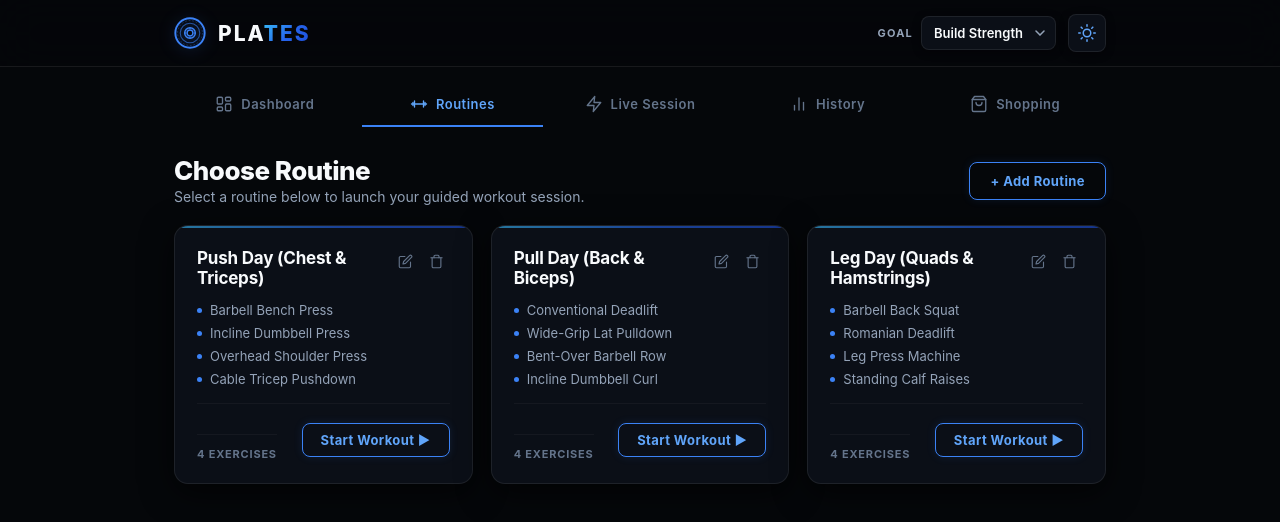
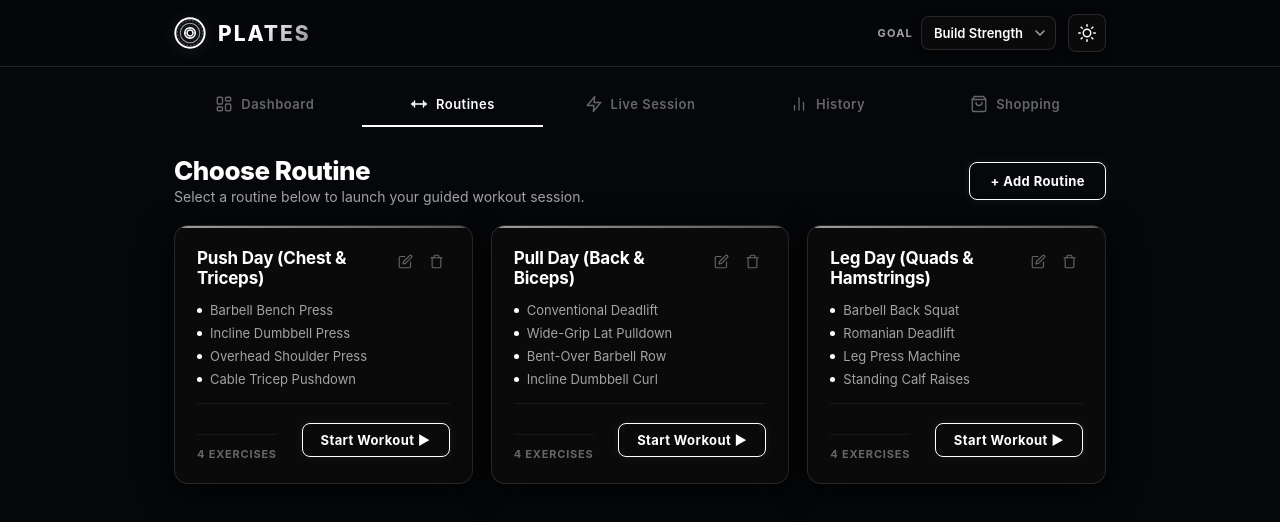
Before and after one commit to MiKecantdothis/plates, a website: page index.html in a window 1280 px wide. Both pictures are taken after a click on the button "Start Workout ▶". Drawn offline with nearby package versions, Linux system fonts and the light colour scheme; a web font is replaced by a local one.

Commit message:
style: implement minimalist black-and-white theme while preserving dashboard colors

```diff
--- a/index.css
+++ b/index.css
@@ -2,18 +2,72 @@
    Plates — Deep Black & Blue Luxury Design System
    ============================================ */
 
-/* ── Theme Variables ── */
+/* ── Theme Variables: Minimalist Monochrome (Black & White) ── */
 :root {
   --theme: dark;
 
-  /* Background layers (Ultra-deep obsidian black) */
+  /* Background layers (Crisp deep black & obsidian) */
   --bg-base: #05070a;
+  --bg-surface: #0a0a0a;
+  --bg-elevated: #141414;
+  --bg-hover: #1f1f1f;
+  --bg-active: #2a2a2a;
+
+  /* General App Monochrome Accents (Crisp White & Silver) */
+  --accent: #ffffff;
+  --accent-light: #ffffff;
+  --accent-dark: #d4d4d4;
+  --accent-glow: rgba(255, 255, 255, 0.18);
+  --accent-gradient: linear-gradient(135deg, #ffffff 0%, #888888 100%);
+  --accent-subtle: rgba(255, 255, 255, 0.08);
+
+  /* Status & Functional colors in Monochrome */
+  --green: #ffffff;
+  --green-glow: rgba(255, 255, 255, 0.18);
+  --red: #f43f5e;
+  --red-subtle: rgba(244, 63, 94, 0.12);
+  --orange: #ffffff;
+
+  /* Typography */
+  --text-primary: #ffffff;
+  --text-secondary: #a3a3a3;
+  --text-muted: #666666;
+
+  /* Borders & Glassmorphism */
+  --border: rgba(255, 255, 255, 0.12);
+  --border-subtle: rgba(255, 255, 255, 0.06);
+  --border-accent: rgba(255, 255, 255, 0.32);
+
+  /* Shadows */
+  --shadow-sm: 0 2px 8px rgba(0, 0, 0, 0.7);
+  --shadow-card: 0 8px 32px rgba(0, 0, 0, 0.85);
+  --shadow-glow: 0 0 24px rgba(255, 255, 255, 0.12);
+  --header-bg: rgba(5, 7, 10, 0.92);
+  --modal-bg: #0d0d0d;
+  --modal-backdrop: rgba(0, 0, 0, 0.85);
+
+  /* Fonts & Geometry — Apple iPhone San Francisco (SF Pro) */
+  --font-display: -apple-system, BlinkMacSystemFont, 'SF Pro Display', 'SF Pro', 'SF Pro Text', -apple-system-body, 'Helvetica Neue', Helvetica, system-ui, sans-serif;
+  --font-sans: -apple-system, BlinkMacSystemFont, 'SF Pro Text', 'SF Pro Display', 'SF Pro', -apple-system-body, 'Helvetica Neue', Helvetica, system-ui, sans-serif;
+
+  --radius-sm: 8px;
+  --radius-md: 14px;
+  --radius-lg: 20px;
+  --radius-full: 999px;
+
+  --transition-fast: 0.18s cubic-bezier(0.4, 0, 0.2, 1);
+  --transition-base: 0.28s cubic-bezier(0.4, 0, 0.2, 1);
+}
+
+/* ════════════════════════════════════════════════════════════
+   DASHBOARD COLOURS: Retains luxury Electric Blue & Cobalt
+   ════════════════════════════════════════════════════════════ */
+#tab-dashboard {
   --bg-surface: #0b0f17;
   --bg-elevated: #111723;
   --bg-hover: #192234;
   --bg-active: #212c44;
 
-  /* Electric Cobalt & Cyan-Blue accents */
   --accent: #3b82f6;
   --accent-light: #60a5fa;
   --accent-dark: #1d4ed8;
@@ -21,55 +75,66 @@
   --accent-gradient: linear-gradient(135deg, #38bdf8 0%, #2563eb 55%, #1d4ed8 100%);
   --accent-subtle: rgba(59, 130, 246, 0.12);
 
-  /* Status & Functional colors */
   --green: #10b981;
   --green-glow: rgba(16, 185, 129, 0.22);
   --red: #f43f5e;
   --red-subtle: rgba(244, 63, 94, 0.12);
   --orange: #f59e0b;
 
-  /* Typography */
   --text-primary: #f8fafc;
   --text-secondary: #94a3b8;
   --text-muted: #64748b;
 
-  /* Borders & Glassmorphism */
   --border: rgba(255, 255, 255, 0.08);
   --border-subtle: rgba(255, 255, 255, 0.04);
   --border-accent: rgba(59, 130, 246, 0.38);
-
-  /* Shadows */
-  --shadow-sm: 0 2px 8px rgba(0, 0, 0, 0.4);
-  --shadow-card: 0 8px 32px rgba(0, 0, 0, 0.65);
-  --shadow-glow: 0 0 24px var(--accent-glow);
-  --header-bg: rgba(5, 7, 10, 0.85);
-  --modal-bg: #0b0f17;
-  --modal-backdrop: rgba(0, 0, 0, 0.8);
-
-  /* Fonts & Geometry — Apple iPhone San Francisco (SF Pro) */
-  --font-display: -apple-system, BlinkMacSystemFont, 'SF Pro Display', 'SF Pro', 'SF Pro Text', -apple-system-body, 'Helvetica Neue', Helvetica, system-ui, sans-serif;
-  --font-sans: -apple-system, BlinkMacSystemFont, 'SF Pro Text', 'SF Pro Display', 'SF Pro', -apple-system-body, 'Helvetica Neue', Helvetica, system-ui, sans-serif;
-
-  --radius-sm: 8px;
-  --radius-md: 14px;
-  --radius-lg: 20px;
-  --radius-full: 999px;
-
-  --transition-fast: 0.18s cubic-bezier(0.4, 0, 0.2, 1);
-  --transition-base: 0.28s cubic-bezier(0.4, 0, 0.2, 1);
 }
 
 [data-theme="light"] {
   --theme: light;
 
-  /* Background layers (Icy porcelain white & soft blue-grey) */
+  /* Monochrome Light background layers */
   --bg-base: #f0f4f9;
+  --bg-surface: #ffffff;
+  --bg-elevated: #f4f4f5;
+  --bg-hover: #e4e4e7;
+  --bg-active: #d4d4d8;
+
+  --accent: #000000;
+  --accent-light: #18181b;
+  --accent-dark: #27272a;
+  --accent-glow: rgba(0, 0, 0, 0.14);
+  --accent-gradient: linear-gradient(135deg, #000000 0%, #52525b 100%);
+  --accent-subtle: rgba(0, 0, 0, 0.06);
+
+  --green: #000000;
+  --green-glow: rgba(0, 0, 0, 0.12);
+  --red: #e11d48;
+  --red-subtle: rgba(225, 29, 72, 0.1);
+  --orange: #000000;
+
+  --text-primary: #09090b;
+  --text-secondary: #52525b;
+  --text-muted: #a1a1aa;
+
+  --border: rgba(0, 0, 0, 0.12);
+  --border-subtle: rgba(0, 0, 0, 0.06);
+  --border-accent: rgba(0, 0, 0, 0.35);
+
+  --shadow-sm: 0 2px 6px rgba(0, 0, 0, 0.05);
+  --shadow-card: 0 8px 24px rgba(0, 0, 0, 0.08);
+  --shadow-glow: 0 0 20px var(--accent-glow);
+  --header-bg: rgba(240, 244, 249, 0.92);
+  --modal-bg: #ffffff;
+  --modal-backdrop: rgba(0, 0, 0, 0.55);
+}
+
+[data-theme="light"] #tab-dashboard {
   --bg-surface: #ffffff;
   --bg-elevated: #e4ecf7;
   --bg-hover: #d6e3f3;
   --bg-active: #c4d5ed;
 
-  /* Rich Royal Navy & Electric Blue */
   --accent: #2563eb;
   --accent-light: #1d4ed8;
   --accent-dark: #1e40af;
@@ -77,30 +142,19 @@
   --accent-gradient: linear-gradient(135deg, #3b82f6 0%, #1d4ed8 100%);
   --accent-subtle: rgba(37, 99, 235, 0.08);
 
-  /* Status colors */
   --green: #059669;
   --green-glow: rgba(5, 150, 105, 0.16);
   --red: #e11d48;
   --red-subtle: rgba(225, 29, 72, 0.1);
   --orange: #d97706;
 
-  /* Typography */
   --text-primary: #0f172a;
   --text-secondary: #475569;
   --text-muted: #94a3b8;
 
-  /* Borders & Glassmorphism */
   --border: rgba(15, 23, 42, 0.08);
   --border-subtle: rgba(15, 23, 42, 0.04);
   --border-accent: rgba(37, 99, 235, 0.32);
-
-  /* Shadows */
-  --shadow-sm: 0 2px 6px rgba(15, 23, 42, 0.04);
-  --shadow-card: 0 8px 24px rgba(15, 23, 42, 0.06), 0 1px 3px rgba(15, 23, 42, 0.04);
-  --shadow-glow: 0 0 20px var(--accent-glow);
-  --header-bg: rgba(240, 244, 249, 0.88);
-  --modal-bg: #ffffff;
-  --modal-backdrop: rgba(15, 23, 42, 0.45);
 }
 
 /* ── Reset & Base ── */
@@ -187,6 +241,10 @@ body {
 
 .logo:hover .plate-logo-icon {
   transform: rotate(45deg);
+}
+
+.logo-text .accent {
+  color: #ffffff;
 }
 
 .logo-text {
@@ -347,9 +405,18 @@ body {
 }
 
 .nav-btn.active {
-  color: var(--accent-light);
-  border-bottom-color: var(--accent);
+  color: #ffffff;
+  border-bottom-color: #ffffff;
   background: transparent;
+}
+
+#nav-btn-dashboard.active {
+  color: #60a5fa;
+  border-bottom-color: #3b82f6;
+}
+
+#nav-btn-dashboard:hover {
+  color: #60a5fa;
 }
 
 .nav-icon {
@@ -485,11 +552,11 @@ body {
   color: var(--accent-light);
   border: 1.5px solid var(--accent);
   font-weight: 700;
-  box-shadow: 0 0 10px rgba(59, 130, 246, 0.12);
+  box-shadow: 0 0 10px var(--accent-subtle);
 }
 
 .btn-primary:hover {
-  background: rgba(59, 130, 246, 0.08);
+  background: var(--accent-subtle);
   border-color: var(--accent-light);
   color: #ffffff;
   box-shadow: 0 0 16px var(--accent-glow);
@@ -513,13 +580,15 @@ body {
 }
 
 .btn-danger {
-  background: var(--red-subtle);
-  color: var(--red);
-  border: 1px solid rgba(244, 63, 94, 0.2);
+  background: transparent;
+  color: var(--text-secondary);
+  border: 1px solid var(--border);
 }
 
 .btn-danger:hover {
-  background: rgba(244, 63, 94, 0.2);
+  background: rgba(255, 255, 255, 0.08);
+  color: #ffffff;
+  border-color: rgba(255, 255, 255, 0.3);
   transform: translateY(-1px);
 }
 
@@ -1283,12 +1352,12 @@ body {
   border: 1.5px solid var(--accent);
   background: transparent;
   color: var(--accent-light);
-  box-shadow: 0 0 10px rgba(59, 130, 246, 0.2);
+  box-shadow: 0 0 10px var(--accent-subtle);
 }
 
 .stepper-pill.completed {
-  border-color: rgba(16, 185, 129, 0.4);
-  color: var(--green);
+  border-color: rgba(255, 255, 255, 0.35);
+  color: var(--text-primary);
 }
 
 .stepper-pill-idx {
@@ -1388,7 +1457,7 @@ body {
   padding: 18px 20px;
   margin-bottom: 22px;
   text-align: center;
-  box-shadow: 0 4px 20px rgba(59, 130, 246, 0.15);
+  box-shadow: 0 4px 20px rgba(0, 0, 0, 0.6);
   animation: restSlideDown 0.3s cubic-bezier(0.16, 1, 0.3, 1);
 }
 
@@ -1665,11 +1734,11 @@ body {
   background: transparent;
   border: 1.5px solid var(--accent);
   color: var(--accent-light);
-  box-shadow: 0 0 14px rgba(59, 130, 246, 0.15);
+  box-shadow: 0 0 14px var(--accent-subtle);
 }
 
 .btn-complete-set:hover {
-  background: rgba(59, 130, 246, 0.08);
+  background: var(--accent-subtle);
   border-color: var(--accent-light);
   color: #ffffff;
   box-shadow: 0 0 20px var(--accent-glow);
@@ -2141,8 +2210,8 @@ body {
   font-family: var(--font-display);
   font-size: 13px;
   font-weight: 600;
-  color: var(--accent-light);
-  background: rgba(59, 130, 246, 0.08);
+  color: var(--text-primary);
+  background: var(--accent-subtle);
   border: 1px solid var(--border-accent);
   padding: 3px 9px;
   border-radius: var(--radius-full);
--- a/index.html
+++ b/index.html
@@ -15,7 +15,7 @@
   <link rel="preconnect" href="https://fonts.cdnfonts.com" crossorigin />
   <link href="https://fonts.cdnfonts.com/css/sf-pro-display" rel="stylesheet" />
   <script src="https://cdn.jsdelivr.net/npm/chart.js"></script>
-  <link rel="stylesheet" href="index.css?v=15" />
+  <link rel="stylesheet" href="index.css?v=16" />
 </head>
 <body>
   <!-- ───── Top Bar ───── -->
@@ -641,7 +641,7 @@
   </div>
 
   <input type="file" id="input-import-file" accept=".json" style="display: none;" />
-  <script src="app.js?v=15"></script>
+  <script src="app.js?v=16"></script>
   <script>
     if ('serviceWorker' in navigator) {
       navigator.serviceWorker.register('./sw.js').then((reg) => {
--- a/sw.js
+++ b/sw.js
@@ -1,7 +1,7 @@
 // Plates Service Worker — offline support
 // VERSION should match the ?v= numbers in index.html. If they ever drift
 // apart, offline still works: lookups fall back to ignoring the ?v= part.
-const VERSION = 15;
+const VERSION = 16;
 const CACHE_NAME = `plates-v${VERSION}`;
 const NETWORK_TIMEOUT_MS = 3000;
 
```
